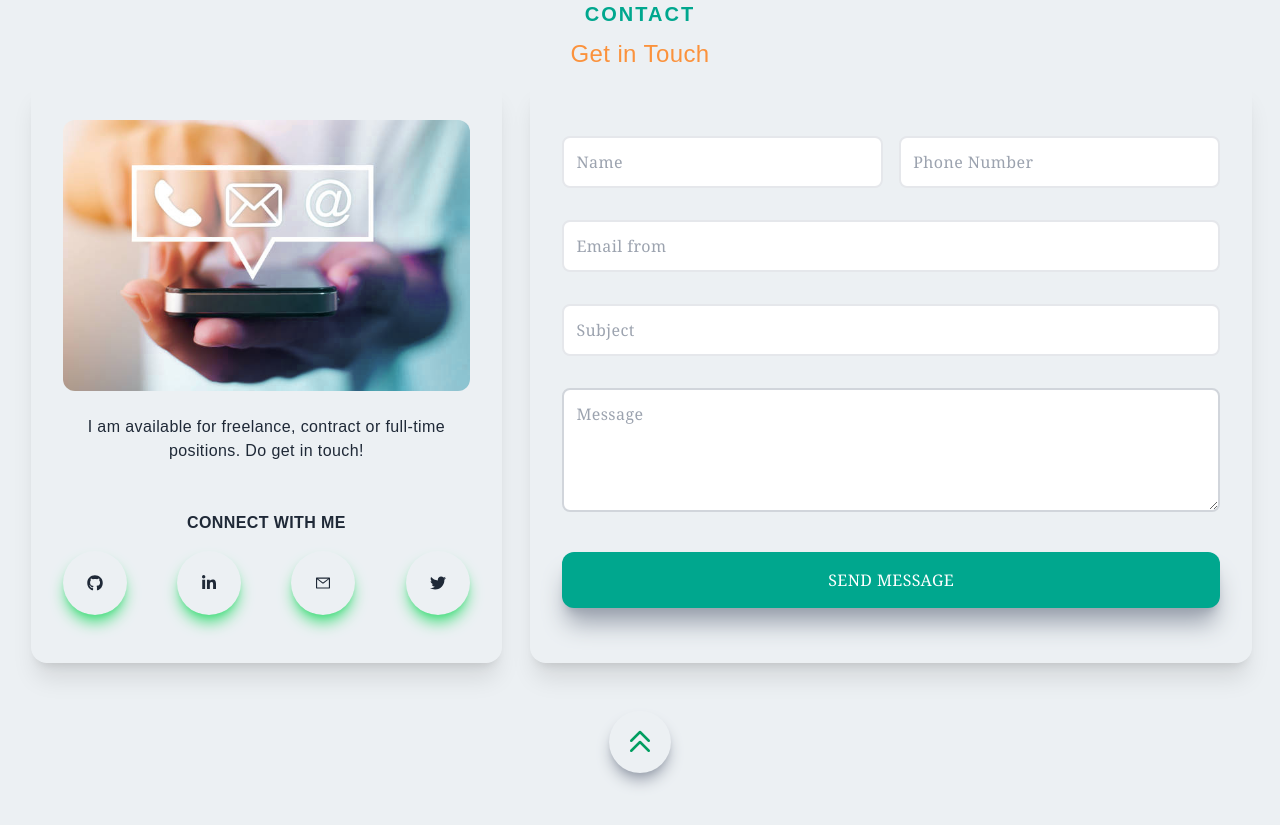
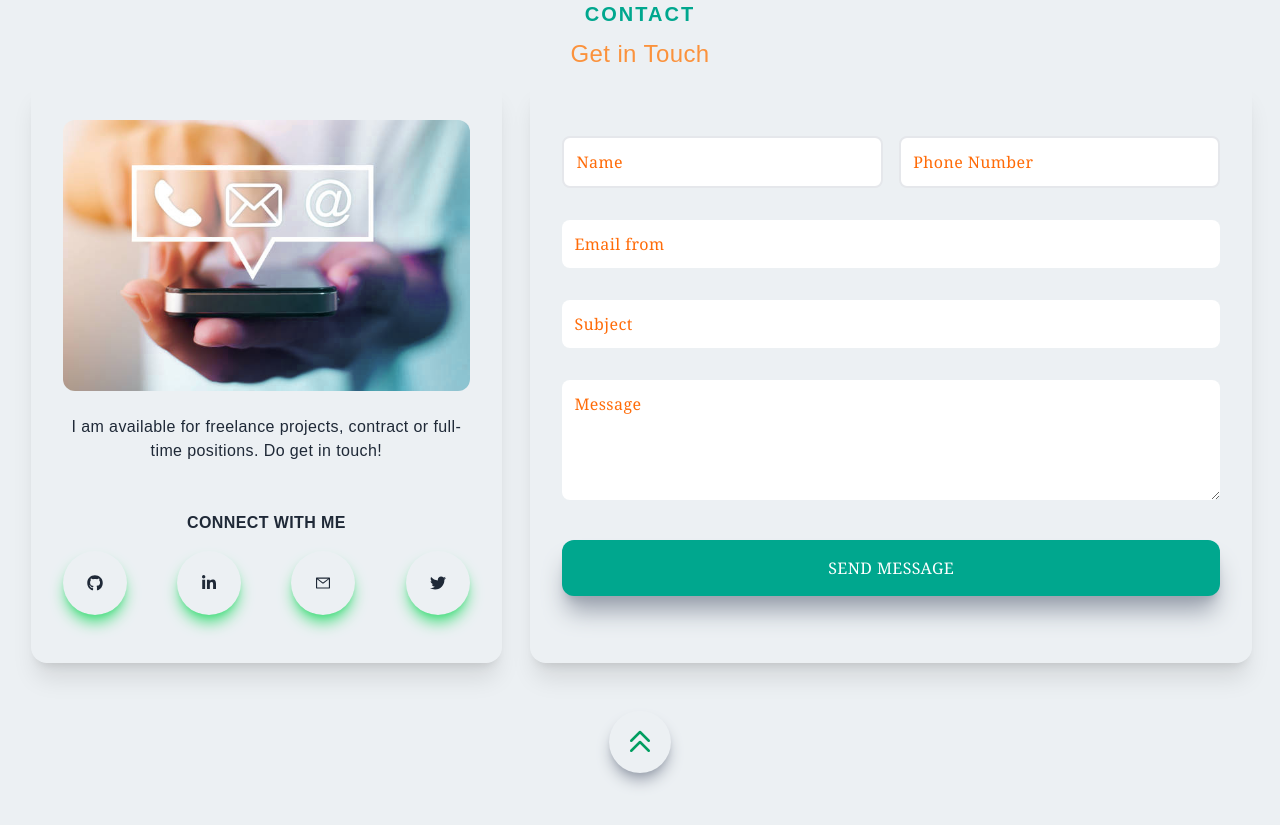
Before and after one commit to Sebastine-thrive/next-portfolio, a Next.js app: page / in a window 1280 px wide. Shown: the part 3640-4465 px from the top of the page. Built offline with nearby package versions, Linux system fonts and the light colour scheme; a web font is replaced by a local one.

Commit message:
input area transition animation updated

```diff
--- a/src/components/Contact.jsx
+++ b/src/components/Contact.jsx
@@ -44,7 +44,7 @@ export const Contact = () => {
               <div>
                 <p className="py-4">
                   {" "}
-                  I am available for freelance, contract or full-time positions.
+                  I am available for freelance projects, contract or full-time positions.
                   Do get in touch!{" "}
                 </p>
               </div>
@@ -93,7 +93,7 @@ export const Contact = () => {
 
                 <div className="flex flex-col py-2  my-4">
                   <input
-                    className="border-2 rounded-lg p-3 flex"
+                    className=" rounded-lg p-3 flex"
                     type="email"
                     name="email"
                     placeholder="Email from"
@@ -102,7 +102,7 @@ export const Contact = () => {
 
                 <div className="flex flex-col py-2  my-4">
                   <input
-                    className="border-2 rounded-lg p-3 flex "
+                    className=" rounded-lg p-3 flex "
                     type="text"
                     name="subject"
                     placeholder="Subject"
@@ -110,7 +110,7 @@ export const Contact = () => {
                 </div>
                 <div className="flex flex-col py-2 my-4">
                   <textarea
-                    className="border-2 rounded-lg p-3 border-gray-300"
+                    className="rounded-lg p-3 flex"
                     type="text"
                     name="message"
                     placeholder="Message"
@@ -129,7 +129,7 @@ export const Contact = () => {
 
         {/* Scroll-to-top button */}
 
-        <div className="flex justify-center py-12">
+        <div className="flex justify-center py-12 z-3">
           <Link
             href="/"
             onClick={(e) => {
--- a/styles/globals.css
+++ b/styles/globals.css
@@ -21,7 +21,6 @@ html {
     @apply bg-[#ecf0f3] text-[#1f2937] tracking-wide;
   }
 
-
   h2 {
     font-family: "Gilroy-Bold", sans-serif;
   }
@@ -29,14 +28,14 @@ html {
   h3,
   h4,
   h5,
-  h6, p {
+  h6,
+  p {
     font-family: "Gilroy-Medium", sans-serif;
   }
 
   h1 {
     @apply font-extrabold;
   }
-
 
   /*
  h4, h5, h6 {
@@ -66,3 +65,25 @@ html {
     -webkit-background-clip: text;
   }
 }
+
+input:focus {
+  border: 2px solid #00a78e;
+}
+
+input::placeholder,
+textarea::placeholder {
+  color: #ff6b08;
+  transition: 2s;
+}
+
+input:focus::placeholder {
+  transform: translate(0, -100%);
+  font-size: 0.8em;
+  opacity: 1;
+}
+
+textarea:focus::placeholder {
+  transform: translate(0, -60%);
+  font-size: 0.8em;
+  opacity: 1;
+}
```
